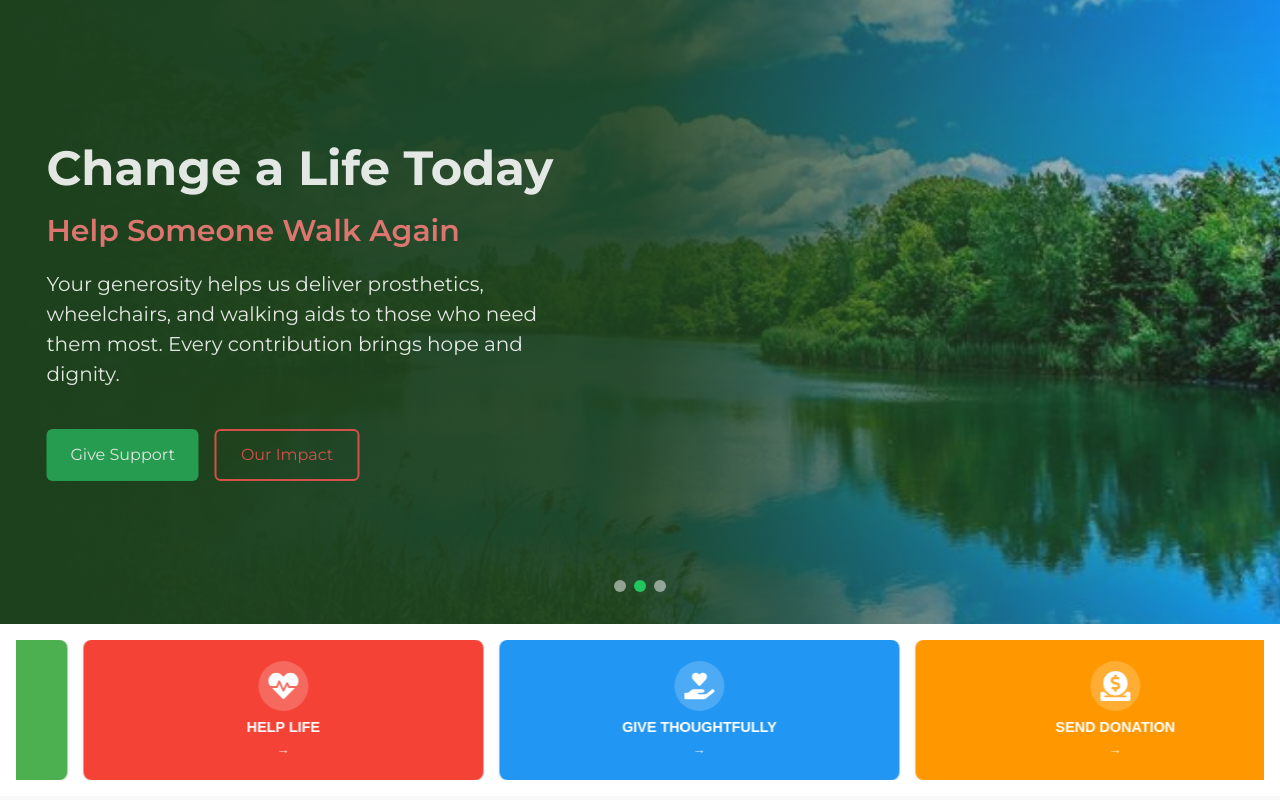
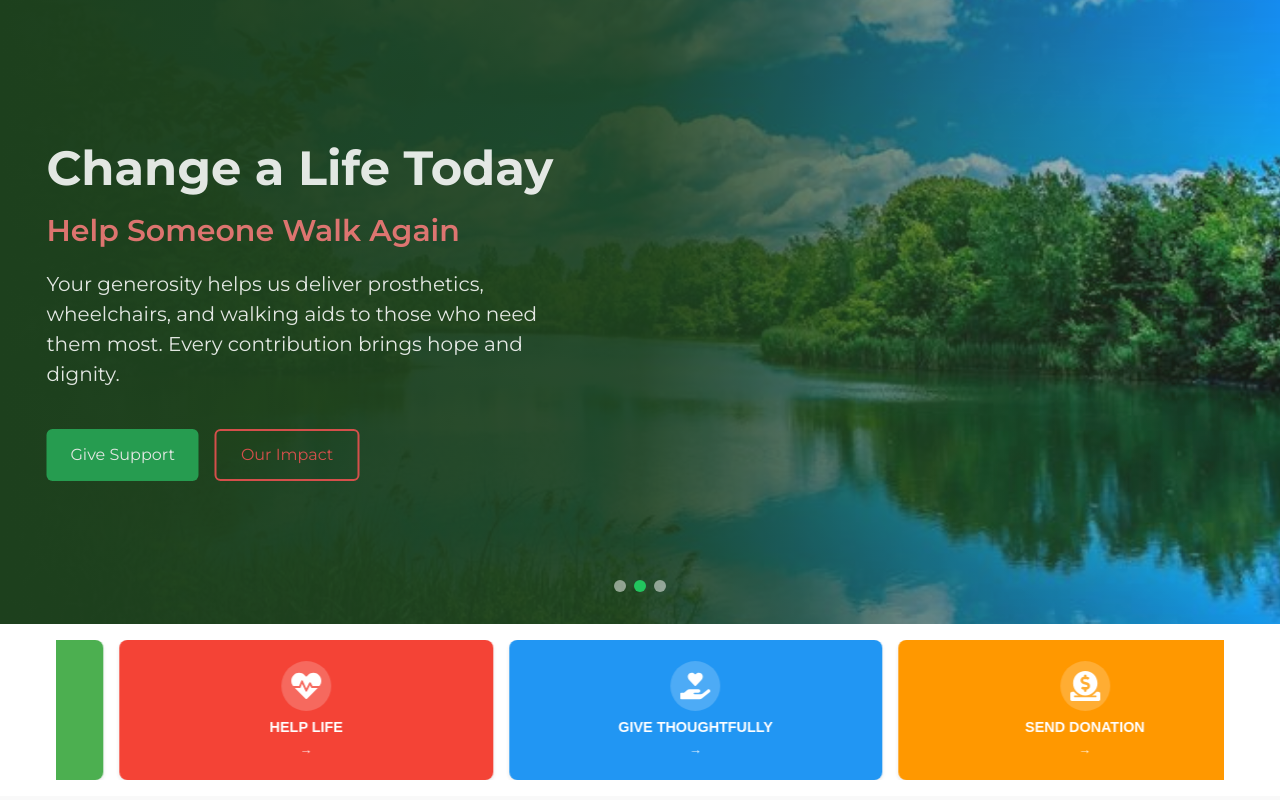
Before and after one commit to Newtonouma/universallighthouse, a Next.js app: page / in a window 1280 px wide. Shown: the top 800 px of the page. Built offline with nearby package versions, Linux system fonts and the light colour scheme.

Commit message:
banner width changed

```diff
--- a/components/banner/banner.module.css
+++ b/components/banner/banner.module.css
@@ -1,6 +1,6 @@
 /* banner.module.css */
 .carouselContainer {
-
+  max-width: 1200px;
   margin: 0 auto;
   padding: 1rem;
   overflow: hidden;
@@ -66,7 +66,7 @@
 /* Responsive adjustments */
 @media (max-width: 1024px) {
   .actionCard {
-    flex: 0 0 calc(100% / 5 - 1rem); /* 4 cards on medium screens */
+    flex: 0 0 calc(100% / 4 - 1rem); /* 4 cards on medium screens */
   }
 }
 
```
